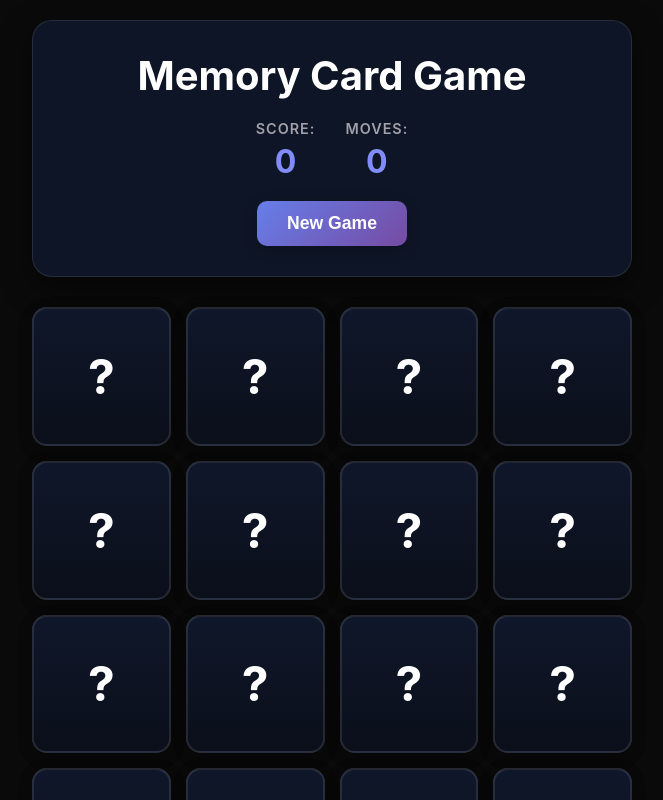
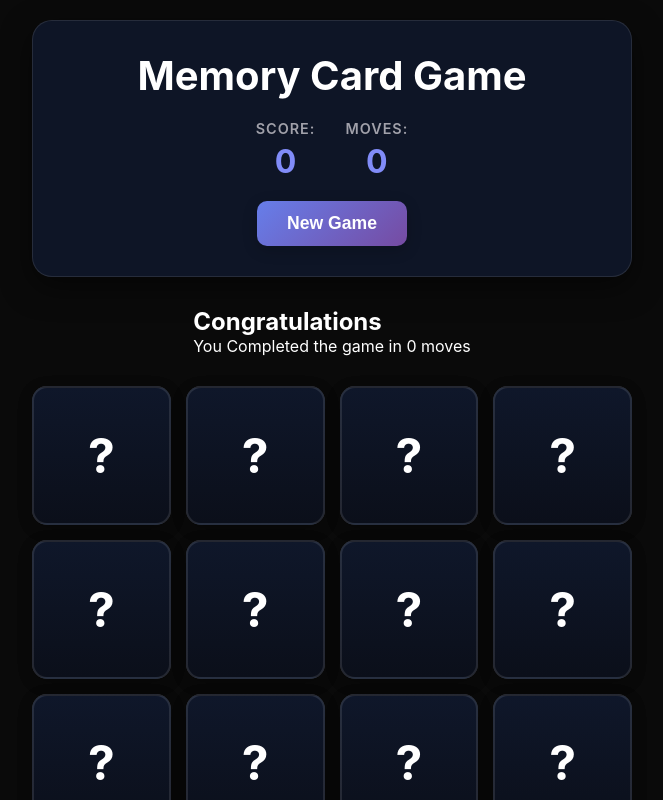
Before and after one commit to Abdul-Rafay-Munir/flip-n-match, a React (Vite) app: page / in a window 1280 px wide. Shown: the top 800 px of the page, without its empty margins (308-971 px from the left). Built offline with nearby package versions, Linux system fonts and the light colour scheme.

Commit message:
created win message component

```diff
--- a/src/App.jsx
+++ b/src/App.jsx
@@ -1,6 +1,7 @@
 import { useEffect, useState } from "react";
 import { Card } from "./components/Card";
 import { GameHeader } from "./components/GameHeader";
+import { WinMessage } from "./components/WinMessage";
 
 const cardValues = [
   "🍎",
@@ -128,6 +129,7 @@ function App() {
   return (
     <div className="app">
       <GameHeader score={score} moves={moves} onReset={initializeGame} />
+      <WinMessage moves={moves} />
       <div className="cards-grid">
         {cards.map((card) => (
           <Card card={card} onClick={handleCardClick} />
--- /dev/null
+++ b/src/components/WinMessage.jsx
@@ -0,0 +1,8 @@
+export const WinMessage = ({ moves }) => {
+  return (
+    <div>
+      <h2>Congratulations</h2>
+      <p>You Completed the game in {moves} moves</p>
+    </div>
+  );
+};
```
